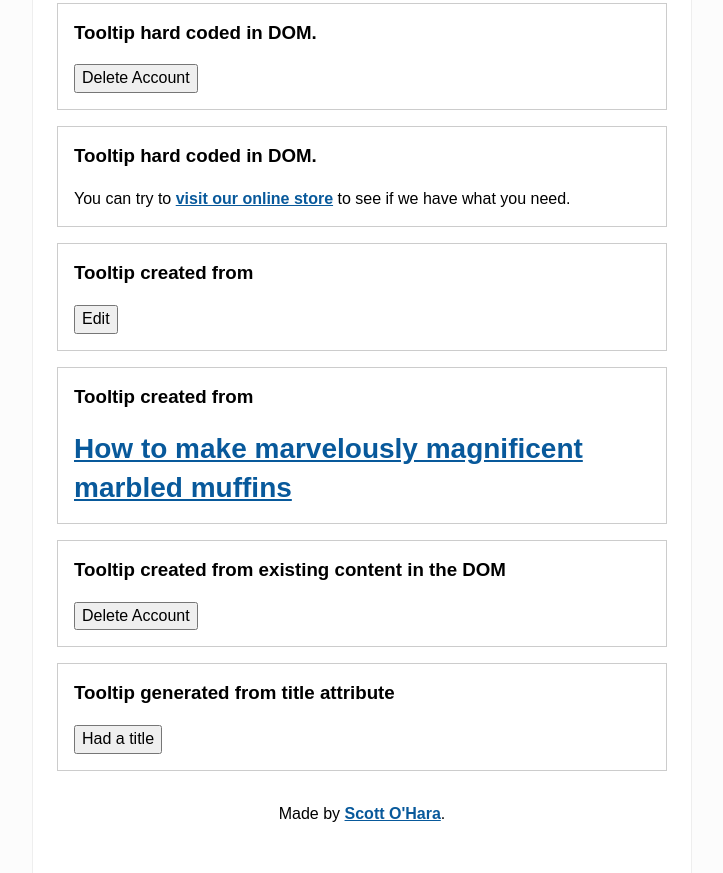
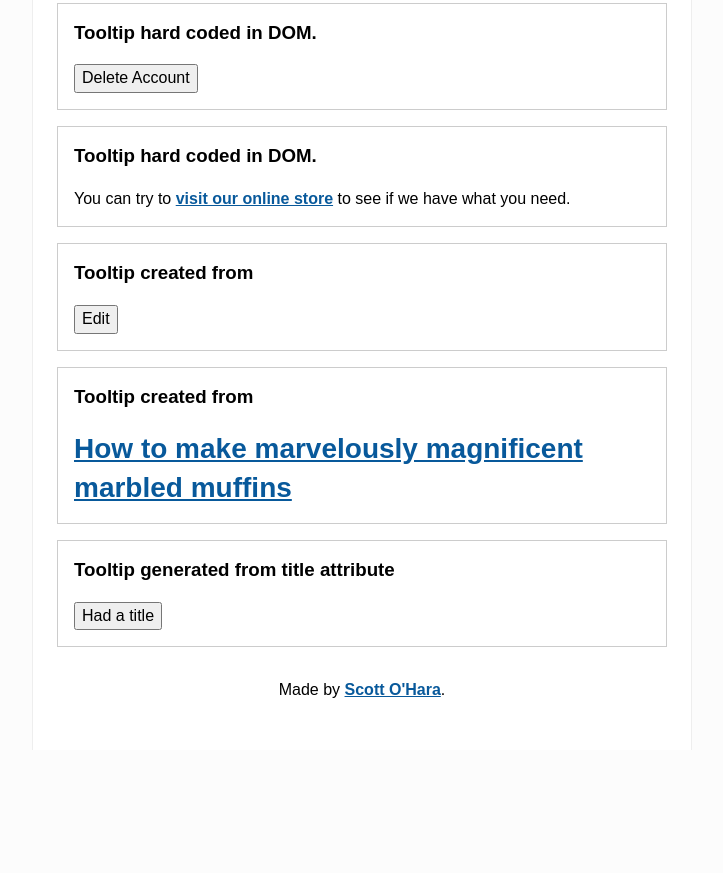
Before and after one commit to scottaohara/a11y_tooltips, a plain HTML site: page index.html in a window 1280 px wide. Shown: the part 990-1863 px from the top of the page, without its empty margins (278-1001 px from the left). After the commit the page ends 1740 px from the top, so only its background shows below. Drawn offline with Linux system fonts and the light colour scheme.

Commit message:
remove external source option
was causing random issues in chrome on PC.  really not worth it…

```diff
--- a/index.html
+++ b/index.html
@@ -210,28 +210,6 @@
 							</p>
 						</div>
 
-
-						<div class="test">
-							<h3>
-								Tooltip created from existing content in the DOM
-							</h3>
-							<p>
-								<span data-tooltip data-tooltip-source="fetch">
-									<button type="button"
-										data-tooltip-trigger
-										onClick="alert('this would delete something');">
-										Delete Account
-									</button>
-								</span>
-							</p>
-							<div id="fetch">
-								<p>Deleting is permanent.</p>
-								<ul>
-									<li>When it's gone it's gone.</li>
-									<li>You'll be sad.</li></ul>
-							</div>
-						</div>
-
 						<div class="test">
 							<h3>
 								Tooltip generated from title attribute
--- a/index.js
+++ b/index.js
@@ -60,7 +60,6 @@ var util = {
     tipContentClass: 'tooltip__content',
 
     tipTypeAttr: 'data-tooltip',
-    tipSourceAttr: 'data-tooltip-source',
     tipContentAttr: 'data-tooltip-content',
 
     tipSelector: '[data-tooltip-tip]',
@@ -134,15 +133,9 @@ var util = {
       var tipAttrContent = el.getAttribute(_options.tipContentAttr);
       var tipAriaLabel = elTrigger.getAttribute('aria-label');
       var widgetChild = el.querySelector(_options.tipSelector);
-      var externalSource = el.getAttribute(_options.tipSourceAttr);
 
       if ( tipAttrContent ) {
         returnTextString = tipAttrContent;
-      }
-      else if ( externalSource ) {
-        var sourceEl = doc.getElementById(externalSource);
-        returnTextString = sourceEl.textContent;
-        sourceEl.parentNode.removeChild(sourceEl);
       }
       else if ( widgetChild ) {
         returnTextString = widgetChild.textContent;
```
